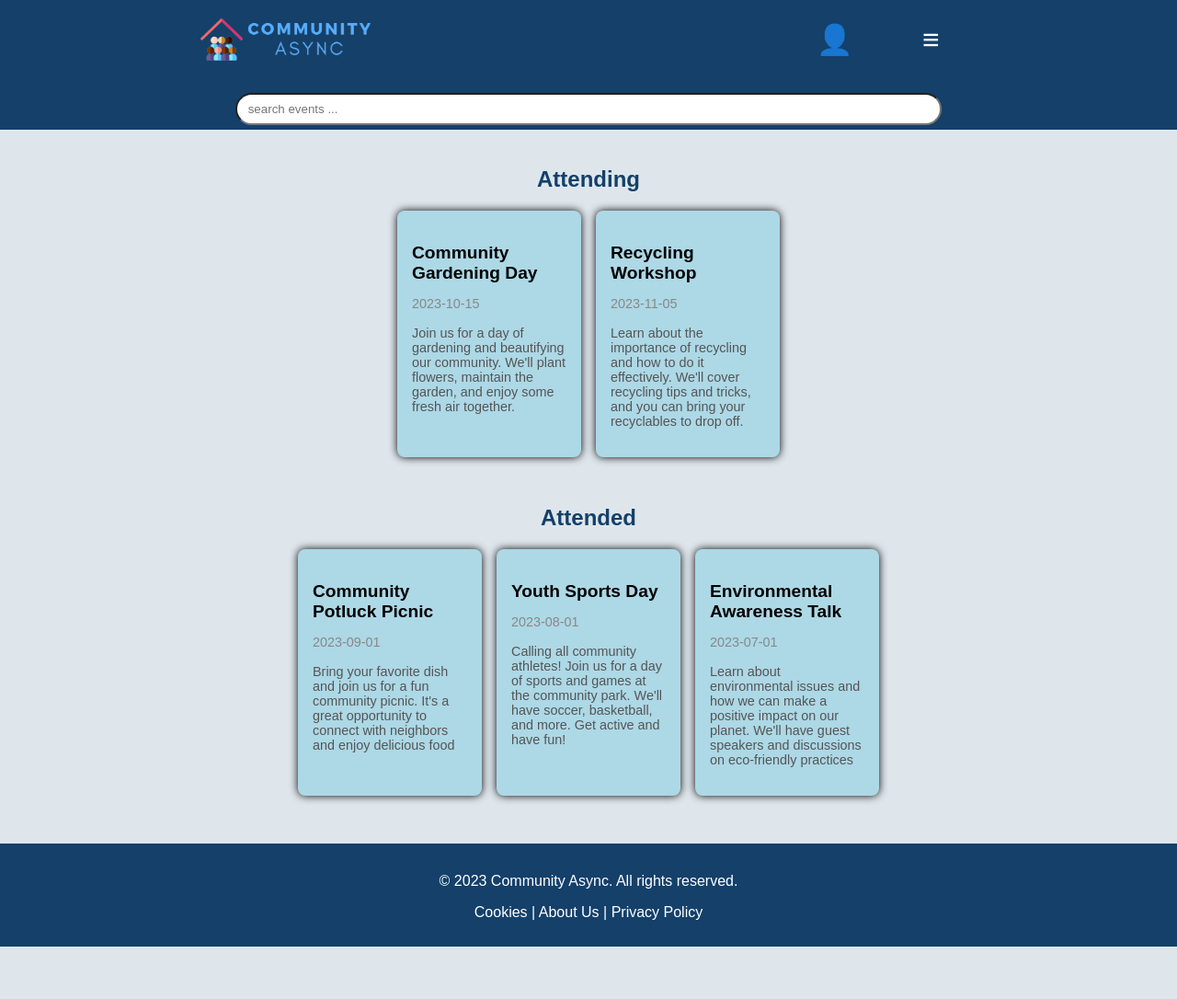
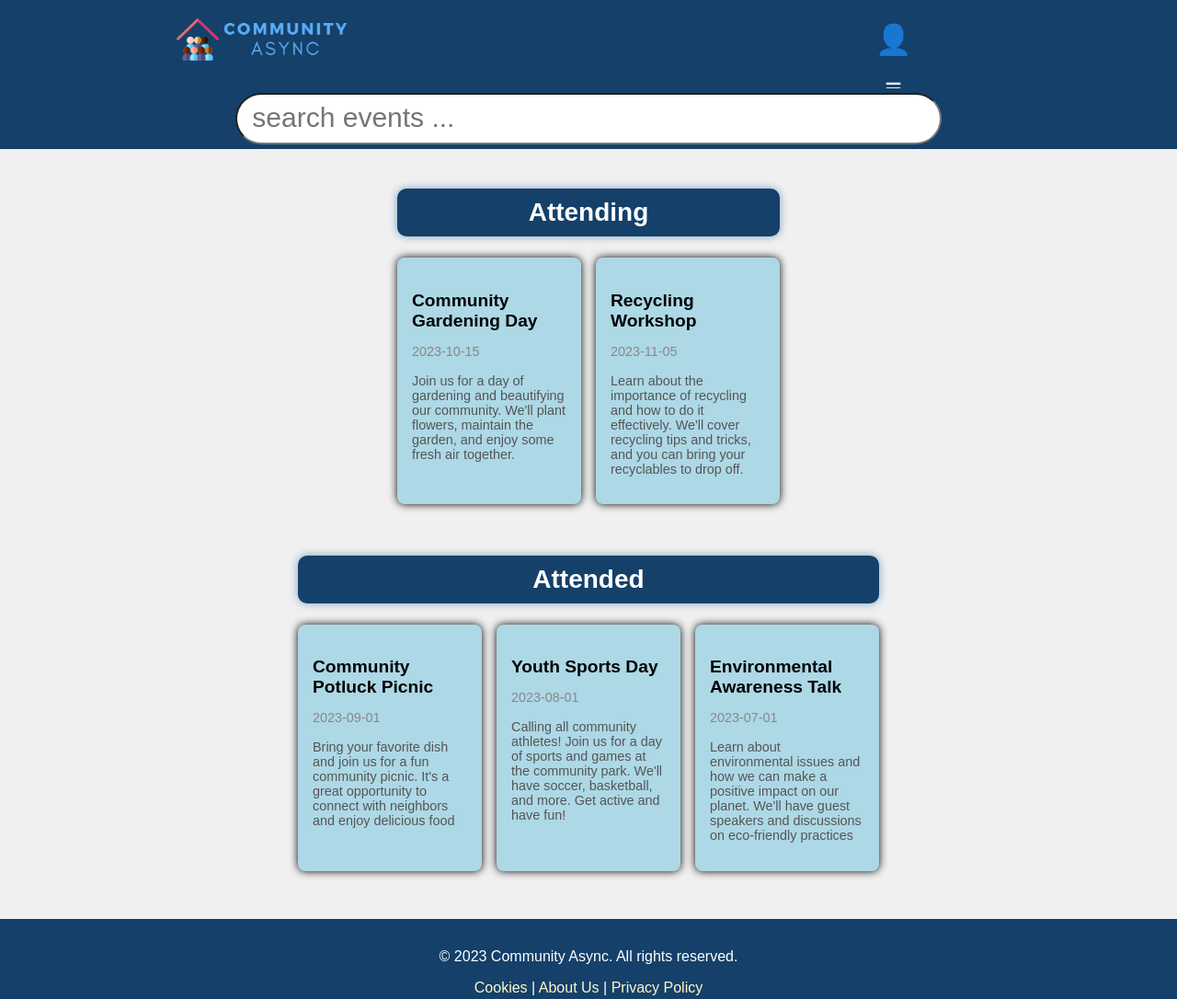
Before and after one commit to aarti-joshi/gherkin-ninjas, a website: page client/history/history.html in a window 1280 px wide. Shown: the whole page at 92% size. Before the commit the page ends 1029 px from the top, so only its background shows below. Drawn offline with Linux system fonts and the light colour scheme.

Commit message:
modified the design of the history page

```diff
--- a/client/history/history.html
+++ b/client/history/history.html
@@ -1,24 +1,35 @@
 <!DOCTYPE html>
 <html lang="en">
-
   <head>
-    <meta charset="UTF-8">
-    <meta name="viewport" content="width=device-width, initial-scale=1.0">
+    <meta charset="UTF-8" />
+    <meta name="viewport" content="width=device-width, initial-scale=1.0" />
     <title>History</title>
-    <link rel="stylesheet" href="styles.css">
+    <link rel="stylesheet" href="styles.css" />
   </head>
 
   <body>
     <!-- Navbar -->
     <header class="navbar">
       <div class="logo">
-            <a href="../homepage/homepage.html"><img src="../assets/Async-log.png" alt="Community Async logo" /></a>
+        <a href="../homepage/homepage.html"
+          ><img src="../assets/Async-log.png" alt="Community Async logo"
+        /></a>
       </div>
       <nav class="menu">
-            <button class="profile-btn" aria-label="Profile"><a href="../profile/profile.html">&#128100;</a></button>
-            <button class="hamburger-btn" aria-label="Menu" onclick="toggleDropdown()">&#8801;</button>
+        <button class="profile-btn" aria-label="Profile">
+          <a href="../profile/profile.html">&#128100;</a>
+        </button>
+        <button
+          class="hamburger-btn"
+          aria-label="Menu"
+          onclick="toggleDropdown()"
+        >
+          &#8801;
+        </button>
         <div class="dropdown-content" id="dropdown">
-                <a href="../eventCalender/eventCalender.html">&#128197; Events & Calendar</a>
+          <a href="../eventCalender/eventCalender.html"
+            >&#128197; Events & Calendar</a
+          >
           <a href="./history.html">&#x23F3; History</a>
           <a href="../rewards&points/Rewards.html">&#x1F3C6; Rewards</a>
           <a href="../signup/login.js">&#x1f6aa; Logout</a>
@@ -33,13 +44,13 @@
     <!-- Content -->
     <main>
       <section class="events-section">
-            <h2>Attending</h2>
+        <h2 class="cards">Attending</h2>
         <div id="attending-events" class="event-cards">
           <!-- js adds cards -->
         </div>
       </section>
       <section class="events-section">
-            <h2>Attended</h2>
+        <h2 class="cards">Attended</h2>
         <div id="attended-events" class="event-cards">
           <!-- js adds cards -->
         </div>
@@ -49,10 +60,13 @@
     <!-- Footer -->
     <footer class="footer">
       <p>&copy; 2023 Community Async. All rights reserved.</p>
-        <p><a href="#">Cookies</a> | <a href="../about/aboutUs.html">About Us </a> | <a href="#">Privacy Policy </a></p>
+      <p>
+        <a href="#">Cookies</a> |
+        <a href="../about/aboutUs.html">About Us </a> |
+        <a href="#">Privacy Policy </a>
+      </p>
     </footer>
     <script src="scripts.js"></script>
     <script src="../dropdowntoggle.js"></script>
   </body>
-
 </html>
--- a/client/history/styles.css
+++ b/client/history/styles.css
@@ -6,7 +6,7 @@
   margin: 0;
   padding: 0;
   font-family: Arial, Helvetica, sans-serif;
-    background-color: #DEE6EC;
+  background-color: #f0f0f0;
 }
 
 main {
@@ -18,15 +18,14 @@
   flex-grow: 1;
 }
 
-
 .navbar {
   display: flex;
   justify-content: center;
   padding: 1rem 15%;
   height: 8vh;
-    background-color: #14406A;
+  background-color: #14406a;
   color: white;
-    gap: 50%;
+  gap: 60%;
 }
 
 .logo img {
@@ -40,7 +39,7 @@
   width: 10vw;
   height: auto;
   padding: 0.5rem;
-    background-color: #14406A;
+  background-color: #14406a;
   color: white;
   font-size: 2rem;
   cursor: pointer;
@@ -51,7 +50,7 @@
 .search-bar {
   display: flex;
   justify-content: center;
-    background-color: #14406A;
+  background-color: #14406a;
   padding: 5px;
 }
 
@@ -59,10 +58,13 @@
   width: 60vw;
   border-radius: 8rem;
   padding: 0.5rem;
+
+  font-size: 30px;
+  padding-bottom: 10px;
 }
 
 .footer {
-    background-color: #14406A;
+  background-color: #14406a;
   color: white;
   text-align: center;
   padding: 1rem;
@@ -73,9 +75,9 @@
 .dropdown-content {
   display: none;
   position: absolute;
-    background-color: #BDE0FE;
+  background-color: #bde0fe;
   min-width: 160px;
-    box-shadow: 0px 8px 16px 0px rgba(0,0,0,0.2);
+  box-shadow: 0px 8px 16px 0px rgba(0, 0, 0, 0.2);
   z-index: 1;
 }
 
@@ -86,7 +88,7 @@
 }
 
 .dropdown-content a:hover {
-    background-color: #E4C3CF;
+  background-color: #e4c3cf;
 }
 
 /* Buttons: hover effect */
@@ -94,15 +96,14 @@
 .hamburger-btn:hover,
 .profile-btn:focus,
 .hamburger-btn:focus {
-    background-color: #E4C3CF;
+  background-color: #e4c3cf;
 }
 
 a,
 a:visited {
   color: inherit;
-    text-decoration: #DEE6EC;
+  text-decoration: #dee6ec;
 }
-
 
 @media only screen and (max-width: 600px) {
   .navbar {
@@ -117,7 +118,6 @@
   .menu button {
     width: 40vw;
   }
-
 }
 
 /* main */
@@ -127,7 +127,7 @@
 
 h2 {
   font-size: 1.5rem;
-    color: #14406A;
+  color: #14406a;
 }
 
 .event-cards {
@@ -145,7 +145,6 @@
   box-shadow: 0 0 10px black;
   width: 200px;
 }
-
 
 .event-card-content {
   padding: 1rem;
@@ -167,3 +166,38 @@
   font-size: 0.9rem;
   color: #555;
 }
+
+header {
+  background-color: #14406a; /* Change to match the first page */
+  color: white; /* Change to match the first page */
+}
+
+h2 {
+  font-size: 1.5rem; /* Change to match the first page */
+  color: #14406a; /* Change to match the first page */
+}
+.cards {
+  font-size: 1.75rem; /* Change to match the first page */
+  /* line-height: 1.8; */
+  color: white; /* Change to match the first page */
+  padding: 10px;
+  text-align: center;
+  box-shadow: 0px 0px 10px 0px #799fc0; /* Change to match the first page */
+  border-radius: 10px; /* Change to match the first page */
+  background-color: #14406a; /* Change to match the first page */
+}
+button {
+  background-color: #14406a; /* Change to match the first page */
+  color: white; /* Change to match the first page */
+}
+
+button:hover {
+  background-color: #fff8c9; /* Change to match the first page */
+  color: black; /* Change to match the first page */
+}
+
+a,
+a:visited {
+  color: #fff8c9; /* Change to match the first page */
+  text-decoration: none; /* Change to match the first page */
+}
```
Lines whose indentation alone changed are shown as unchanged.
